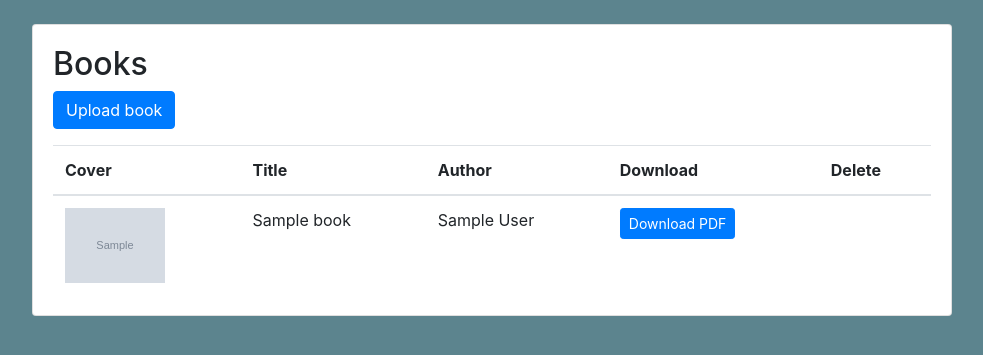
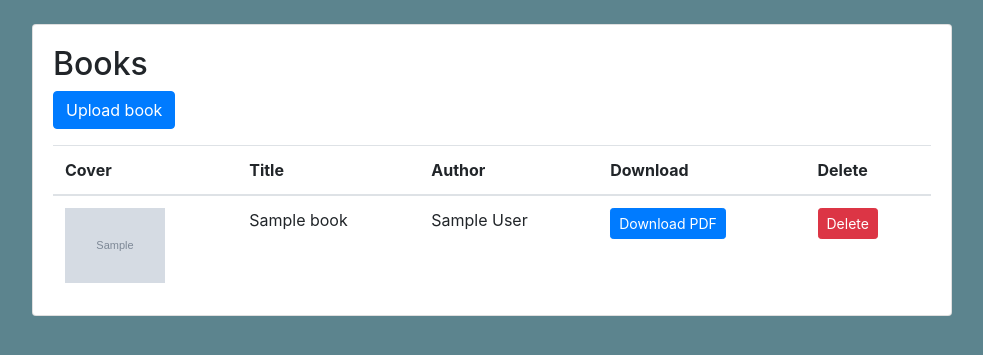
Before and after one commit to meissbernd/ESA3_CoachingIdeas, a Django app: page /core/books/ in a window 1280 px wide. Shown: the part 56-411 px from the top of the page, without its empty margins (148-1131 px from the left). Run offline with Django 4.2, Linux system fonts and the light colour scheme; tables that the repository leaves empty hold one stand-in row (values such as "Sample post"); grey boxes marked "Sample" are stand-in pictures; some libraries are stand-ins or nearby versions.

Commit message:
delete book incl files

```diff
--- a/core/models.py
+++ b/core/models.py
@@ -10,3 +10,8 @@ class Book(models.Model):
 
     def __str__(self):
         return self.title
+
+    def delete(self, *args, **kwargs):
+        self.pdf.delete()
+        self.cover.delete()
+        super().delete(*args, **kwargs)
--- a/core/urls.py
+++ b/core/urls.py
@@ -14,6 +14,7 @@ urlpatterns = [
     path(
         "class/books/upload", views.UploadBookView.as_view(), name="class_upload_book"
     ),
+    path("books/delete/<int:pk>/", views.delete_book, name="delete_book"),
 ]
 
 # add a path to core/media (to have access to local stored files)
--- a/core/views.py
+++ b/core/views.py
@@ -45,6 +45,13 @@ def upload_book(request):
     return render(request, "core/upload_book.html", {"form": form})
 
 
+def delete_book(request, pk):
+    if request.method == "POST":
+        book = Book.objects.get(pk=pk)
+        book.delete()
+    return redirect("book_list")
+
+
 class BookListView(ListView):
     model = Book
     template_name = "core/class_book_list.html"
--- a/templates/core/book_list.html
+++ b/templates/core/book_list.html
@@ -37,10 +37,10 @@
             </a>
           </td>
           <td>
-{#            <form method="post" action="{% url 'delete_book' book.pk %}">#}
-{#              {% csrf_token %}#}
-{#              <button type="submit" class="btn btn-danger btn-sm">Delete</button>#}
-{#            </form>#}
+            <form method="post" action="{% url 'delete_book' book.pk %}">
+              {% csrf_token %}
+              <button type="submit" class="btn btn-danger btn-sm">Delete</button>
+            </form>
           </td>
         </tr>
       {% endfor %}
```
